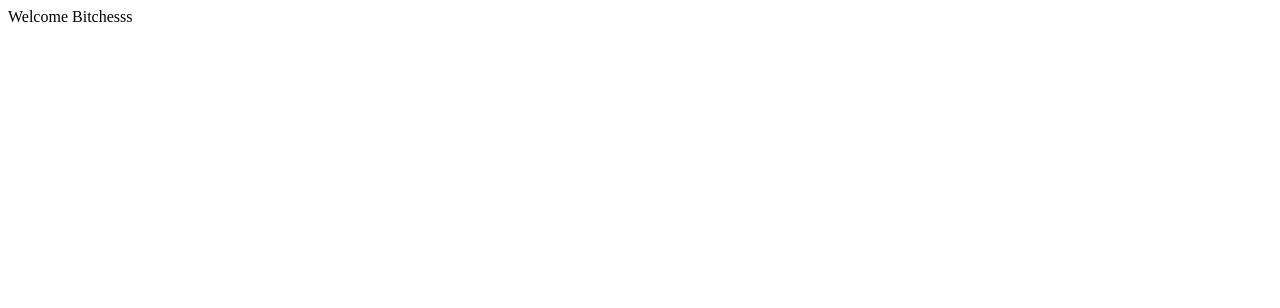
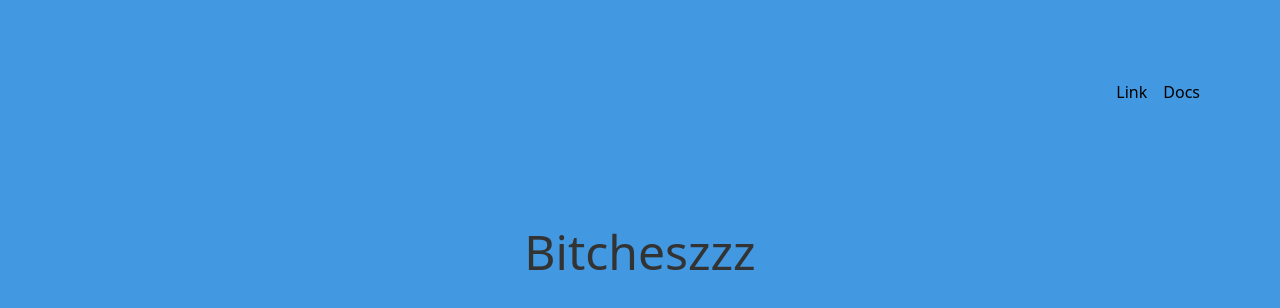
Before and after one commit to yohanelly95/RockwoodBNB, a Next.js app: page / in a window 1280 px wide. Shown: the top 308 px of the page. Built offline with nearby package versions, Linux system fonts and the light colour scheme.

Commit message:
Basic integration tailwind

```diff
--- /dev/null
+++ b/components/nav.js
@@ -0,0 +1,29 @@
+import Link from 'next/link'
+
+const links = [
+  { href: '', label: 'Link' },
+  { href: '', label: 'Docs' },
+]
+
+export default function Nav() {
+  return (
+    <nav>
+      <ul className="flex justify-between items-center p-8">
+        <li>
+          <Link href="/">
+            <a className="text-blue-500 no-underline">Home</a>
+          </Link>
+        </li>
+        <ul className="flex justify-between items-center space-x-4">
+          {links.map(({ href, label }) => (
+            <li key={`${href}${label}`}>
+              <a href={href} className="btn-blue no-underline">
+                {label}
+              </a>
+            </li>
+          ))}
+        </ul>
+      </ul>
+    </nav>
+  )
+}
--- a/package.json
+++ b/package.json
@@ -25,6 +25,8 @@
     "react-dom": "^16.13.1"
   },
   "devDependencies": {
+    "@fullhuman/postcss-purgecss": "^2.3.0",
+    "autoprefixer": "^9.8.6",
     "postcss-preset-env": "^6.7.0",
     "tailwindcss": "^1.6.2"
   }
--- /dev/null
+++ b/pages/_app.js
@@ -0,0 +1,7 @@
+import '../styles/index.css'
+
+function MyApp({ Component, pageProps }) {
+  return <Component {...pageProps} />
+}
+
+export default MyApp
--- a/pages/index.js
+++ b/pages/index.js
@@ -1,9 +1,14 @@
-import React, {useState, useEffect, useRef }from 'react';
+import Nav from '../components/nav'
 
-
-
-function HomePage() {
-    return <div>Welcome Bitchesss</div>
-  }
-
-  export default HomePage
+export default function IndexPage() {
+  return (
+    <div>
+      <Nav />
+      <div className="py-20">
+        <h1 className="text-5xl text-center text-accent-1">
+          Bitcheszzz
+        </h1>
+      </div>
+    </div>
+  )
+}
--- /dev/null
+++ b/postcss.config.js
@@ -0,0 +1,36 @@
+module.exports = {
+    plugins: {
+      tailwindcss: {},
+      autoprefixer: {},
+      ...(process.env.NODE_ENV === 'production'
+        ? {
+            '@fullhuman/postcss-purgecss': {
+              content: [
+                './components/**/*.js',
+                './pages/**/*.js'
+              ],
+              defaultExtractor: content => content.match(/[\w-/:]+(?<!:)/g) || []
+            }
+          }
+        : {})
+    }
+  };
+
+  // module.exports = {
+  //   plugins: [
+  //     'tailwindcss',
+  //     'postcss-flexbugs-fixes',
+  //     [
+  //       'postcss-preset-env',
+  //       {
+  //         autoprefixer: {
+  //           flexbox: 'no-2009',
+  //         },
+  //         stage: 3,
+  //         features: {
+  //           'custom-properties': false,
+  //         },
+  //       },
+  //     ],
+  //   ],
+  // }
--- /dev/null
+++ b/style.css
@@ -0,0 +1,6 @@
+/* purgecss start ignore */
+@tailwind base;
+@tailwind components;
+/* purgecss end ignore */
+
+@tailwind utilities;
--- /dev/null
+++ b/styles/index.css
@@ -0,0 +1,7 @@
+@tailwind base;
+@tailwind components;
+@tailwind utilities;
+
+body {
+  @apply bg-blue-500 p-12;
+}
--- /dev/null
+++ b/tailwind.config.js
@@ -0,0 +1,12 @@
+module.exports = {
+  purge: ['./components/**/*.{js,ts,jsx,tsx}', './pages/**/*.{js,ts,jsx,tsx}'],
+  theme: {
+    extend: {
+      colors: {
+        'accent-1': '#333',
+      },
+    },
+  },
+  variants: {},
+  plugins: [],
+}
```
Also changed, not shown: 1 other file (tests, documents, lock files or other folders).
